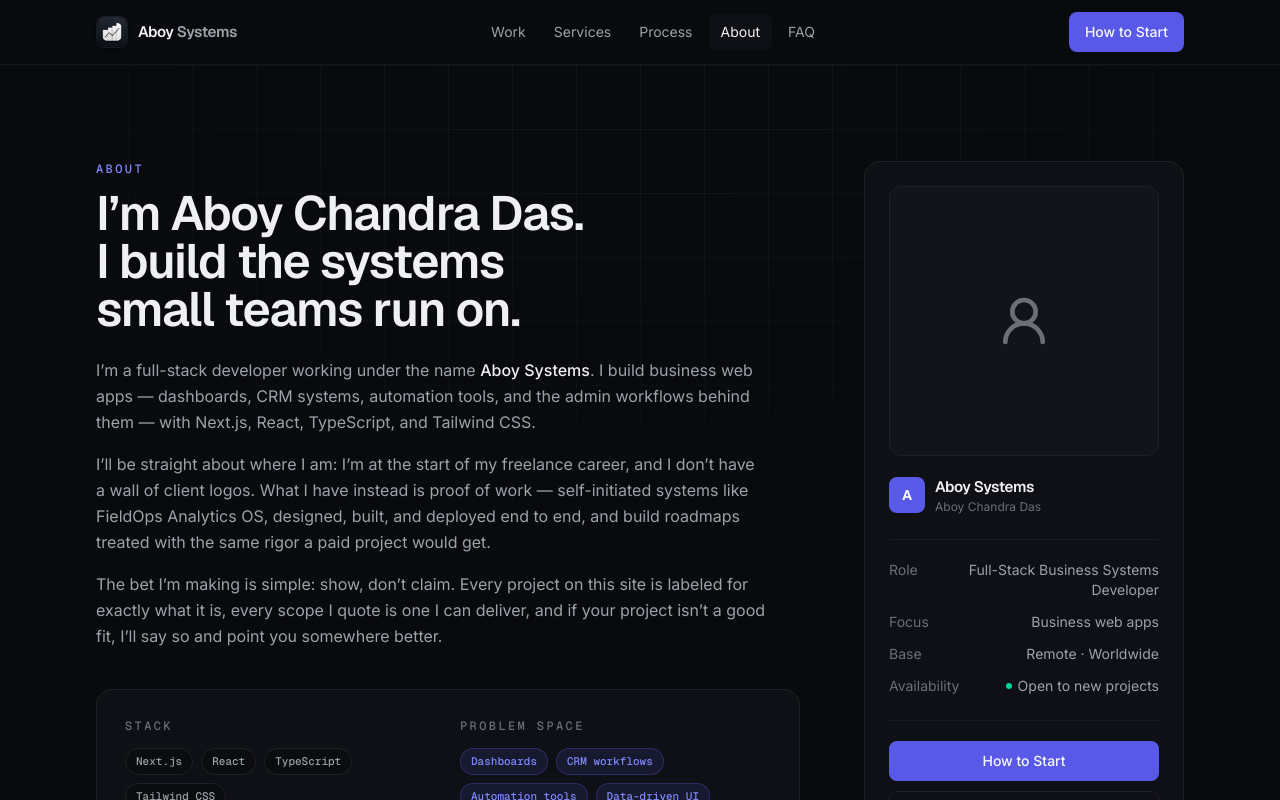
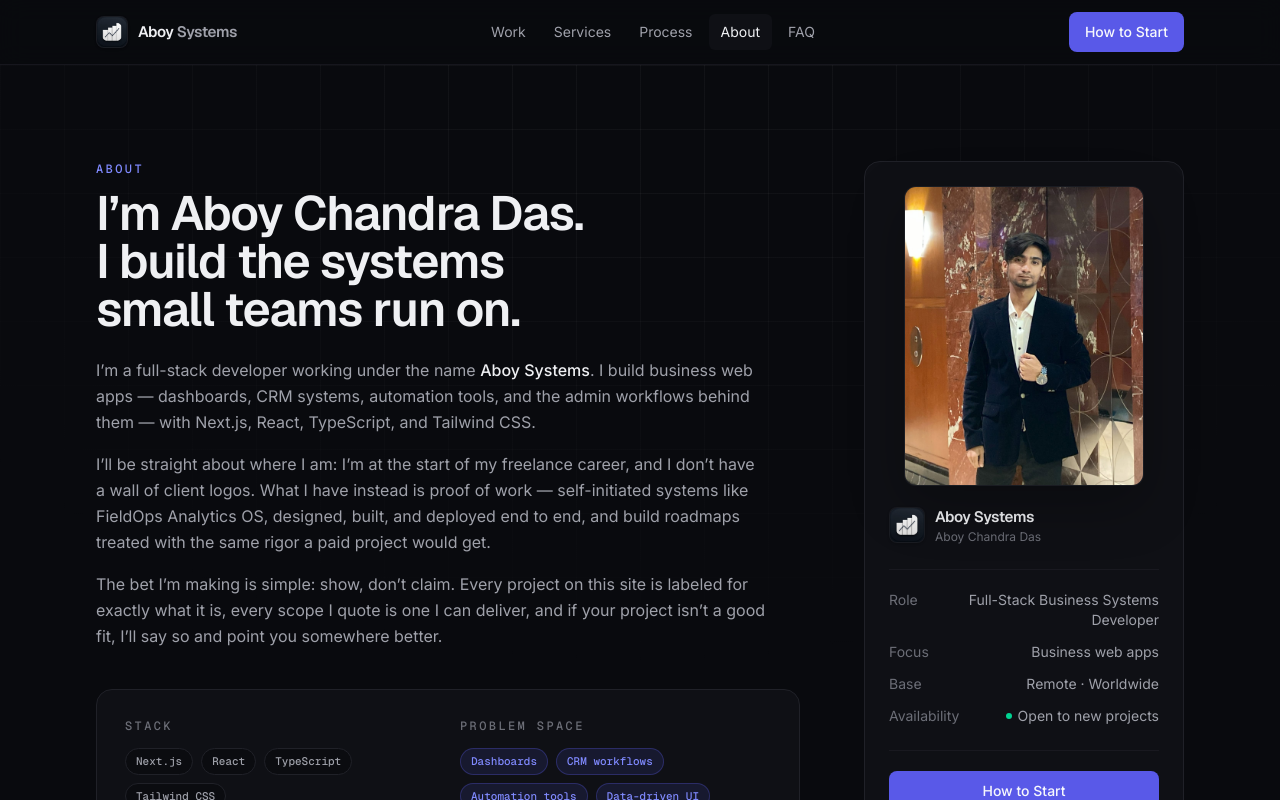
Before and after one commit to aboychandradas/aboy-portfolio, a Next.js app: page /about in a window 1280 px wide. Shown: the top 800 px of the page. Built offline with nearby package versions, Linux system fonts and the light colour scheme.

Commit message:
Add profile photo and update profile card branding

```diff
--- a/src/app/about/page.tsx
+++ b/src/app/about/page.tsx
@@ -1,4 +1,5 @@
 import type { Metadata } from "next";
+import Image from "next/image";
 import {
   ArrowRight,
   BookOpen,
@@ -14,7 +15,7 @@
 import { SectionHeading } from "@/components/ui/section";
 import { Badge } from "@/components/ui/badge";
 import { ButtonLink } from "@/components/ui/button";
-import { ProfilePhoto } from "@/components/ui/profile-photo";
+import { ProfilePhoto } from "@/components/about/profile-photo";
 import { Reveal } from "@/components/motion/reveal";
 import { PageCta } from "@/components/sections/page-cta";
 
@@ -194,13 +195,19 @@
               <Reveal delay={0.12} className="lg:sticky lg:top-24">
                 <div className="rounded-2xl border border-border bg-surface p-6">
                   <ProfilePhoto
-                    className="mb-5 aspect-square w-full rounded-xl"
-                    iconClassName="h-14 w-14"
-                    sizes="(min-width: 1024px) 272px, 100vw"
+                    className="mx-auto mb-5 max-w-60 rounded-xl"
+                    sizes="(min-width: 1024px) 240px, 70vw"
+                    priority
                   />
                   <div className="flex items-center gap-2.5">
-                    <span className="flex h-9 w-9 items-center justify-center rounded-lg bg-brand font-heading text-sm font-bold text-brand-foreground">
-                      A
+                    <span className="flex h-9 w-9 items-center justify-center overflow-hidden rounded-lg border border-border/70 bg-surface shadow-sm">
+                      <Image
+                        src="/icon-192.png"
+                        alt=""
+                        width={36}
+                        height={36}
+                        className="h-full w-full object-cover"
+                      />
                     </span>
                     <div>
                       <p className="font-heading text-[0.95rem] font-semibold tracking-tight">
--- /dev/null
+++ b/src/components/about/profile-photo.tsx
@@ -0,0 +1,54 @@
+"use client";
+
+import { useState } from "react";
+import Image from "next/image";
+import { UserRound } from "lucide-react";
+import { cn } from "@/lib/utils";
+
+type ProfilePhotoProps = {
+  className?: string;
+  imageClassName?: string;
+  sizes?: string;
+  priority?: boolean;
+};
+
+export function ProfilePhoto({
+  className,
+  imageClassName,
+  sizes = "(max-width: 640px) 160px, 224px",
+  priority = false,
+}: ProfilePhotoProps) {
+  const [imageFailed, setImageFailed] = useState(false);
+
+  return (
+    <figure
+      className={cn(
+        "relative aspect-[4/5] w-full max-w-56 overflow-hidden rounded-2xl border border-border/70 bg-surface shadow-[0_18px_54px_rgba(0,0,0,0.28)]",
+        className
+      )}
+    >
+      {imageFailed ? (
+        <div
+          role="img"
+          aria-label="Profile photo unavailable for Aboy Chandra Das"
+          className="flex h-full w-full flex-col items-center justify-center gap-2 bg-surface-raised/60 px-4 text-center"
+        >
+          <UserRound aria-hidden className="h-10 w-10 text-faint" />
+          <span className="text-xs font-medium text-muted">
+            Aboy Chandra Das
+          </span>
+        </div>
+      ) : (
+        <Image
+          src="/aboy-profile.jpg"
+          alt="Portrait of Aboy Chandra Das"
+          fill
+          sizes={sizes}
+          priority={priority}
+          className={cn("object-cover", imageClassName)}
+          onError={() => setImageFailed(true)}
+        />
+      )}
+    </figure>
+  );
+}
--- a/src/components/home/trust-badges.tsx
+++ b/src/components/home/trust-badges.tsx
@@ -1,7 +1,7 @@
 import { FileSpreadsheet, MessagesSquare, ShieldCheck } from "lucide-react";
 import { site } from "@/data/site";
+import { ProfilePhoto } from "@/components/about/profile-photo";
 import { Container } from "@/components/ui/container";
-import { ProfilePhoto } from "@/components/ui/profile-photo";
 import { Reveal } from "@/components/motion/reveal";
 
 const promises = [
@@ -33,7 +33,6 @@
           <div className="flex flex-col gap-5 sm:flex-row sm:items-center">
             <ProfilePhoto
               className="h-20 w-20 shrink-0 rounded-xl"
-              iconClassName="h-8 w-8"
               sizes="80px"
             />
             <div>
```
Also changed, not shown: public/aboy-profile.jpg (added).
